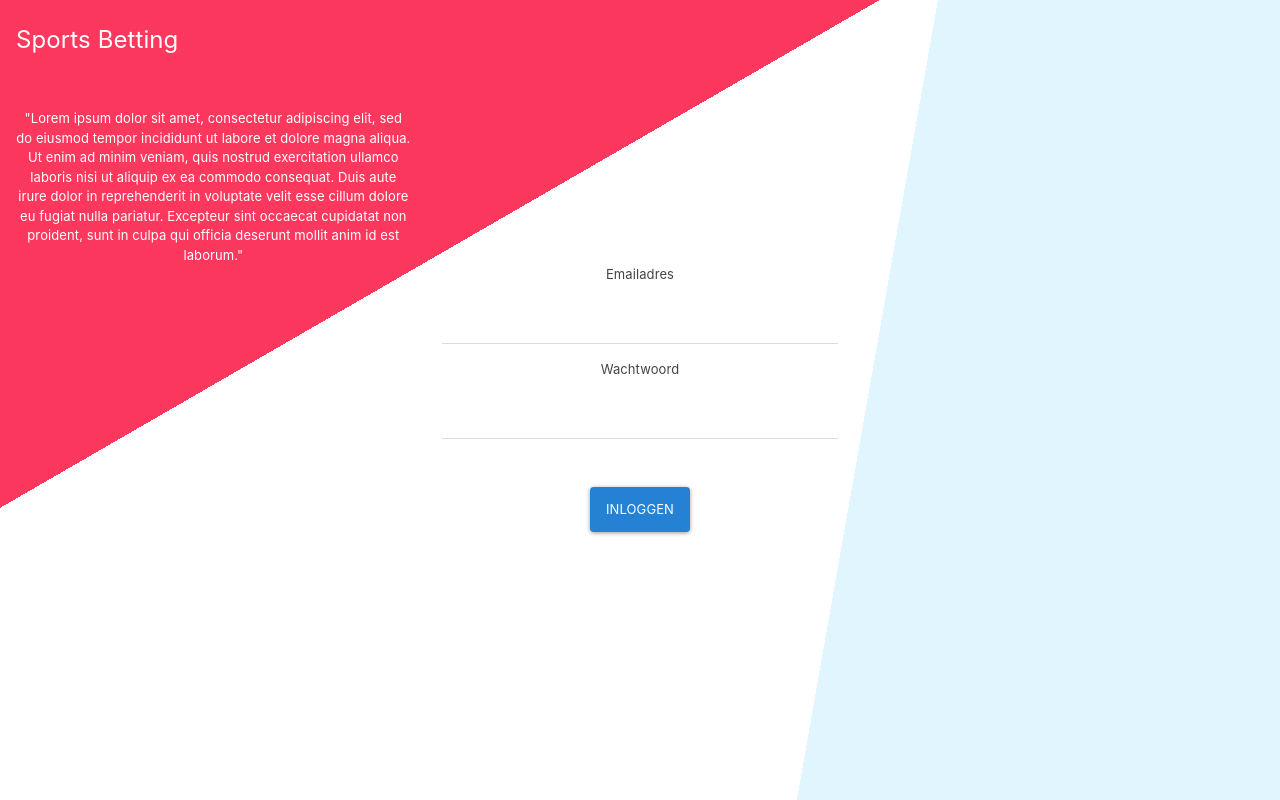
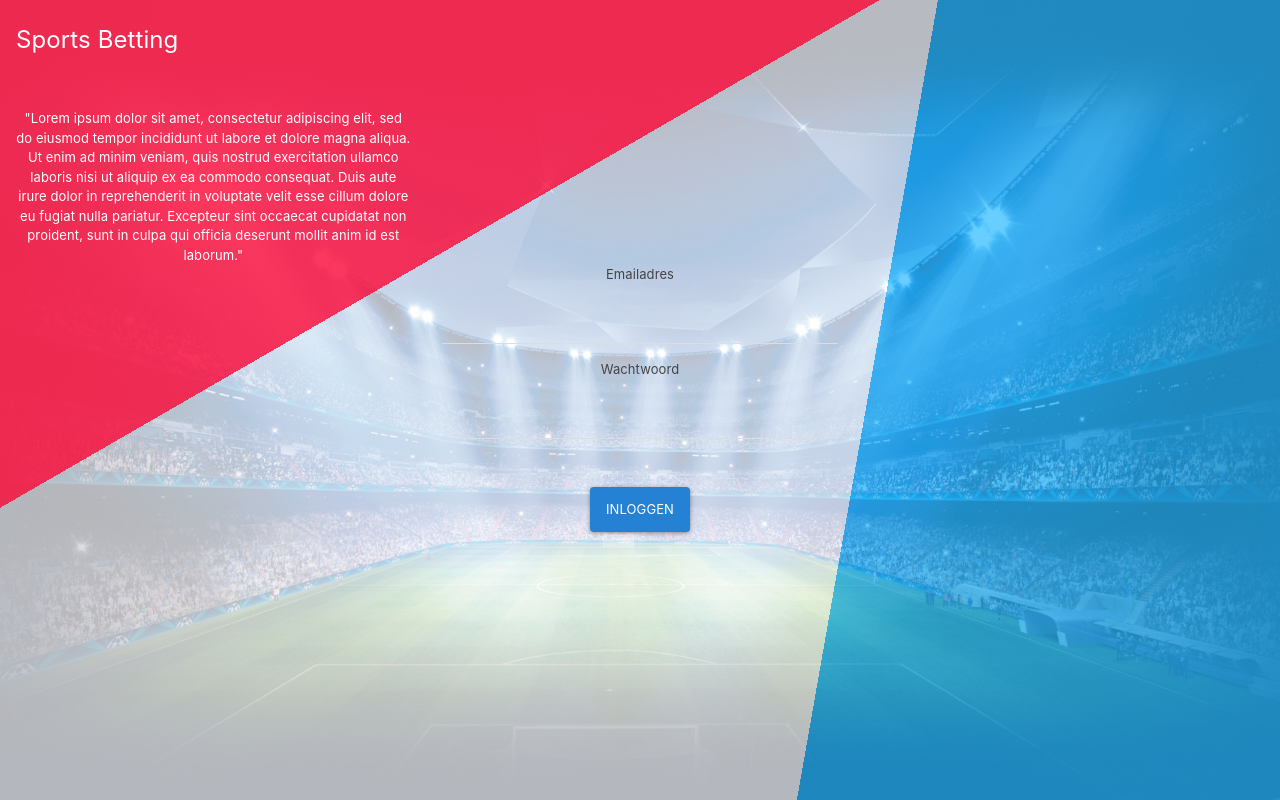
Before and after one commit to mipes4/sports-betting-client, a React (Create React App) app: page /login in a window 1280 px wide. Built offline with nearby package versions, Linux system fonts and the light colour scheme.

Commit message:
Use transparent in linear-gradient

```diff
--- a/src/scss/custom.scss
+++ b/src/scss/custom.scss
@@ -23,14 +23,14 @@ html {
   background-image: Linear-gradient(
       150deg,
       rgba(252, 6, 53, 0.8) 33%,
-      rgba(255, 255, 255, 0.8) 33%
+      transparent 33%
     ),
     Linear-gradient(
       100deg,
-      rgba(255, 255, 255, 0.8) 66%,
+      rgba(255, 255, 255, 0.7) 66%,
       rgba(40, 186, 255, 0.7) 66%
-    );
-  // url("../components/images/soccer-wallpaper-1920x1200-hd-f-WTG200617757.jpg");
+    ),
+    url("../components/images/soccer-wallpaper-1920x1200-hd-f-WTG200617757.jpg");
   background-size: cover;
   background-position: top;
 
```
